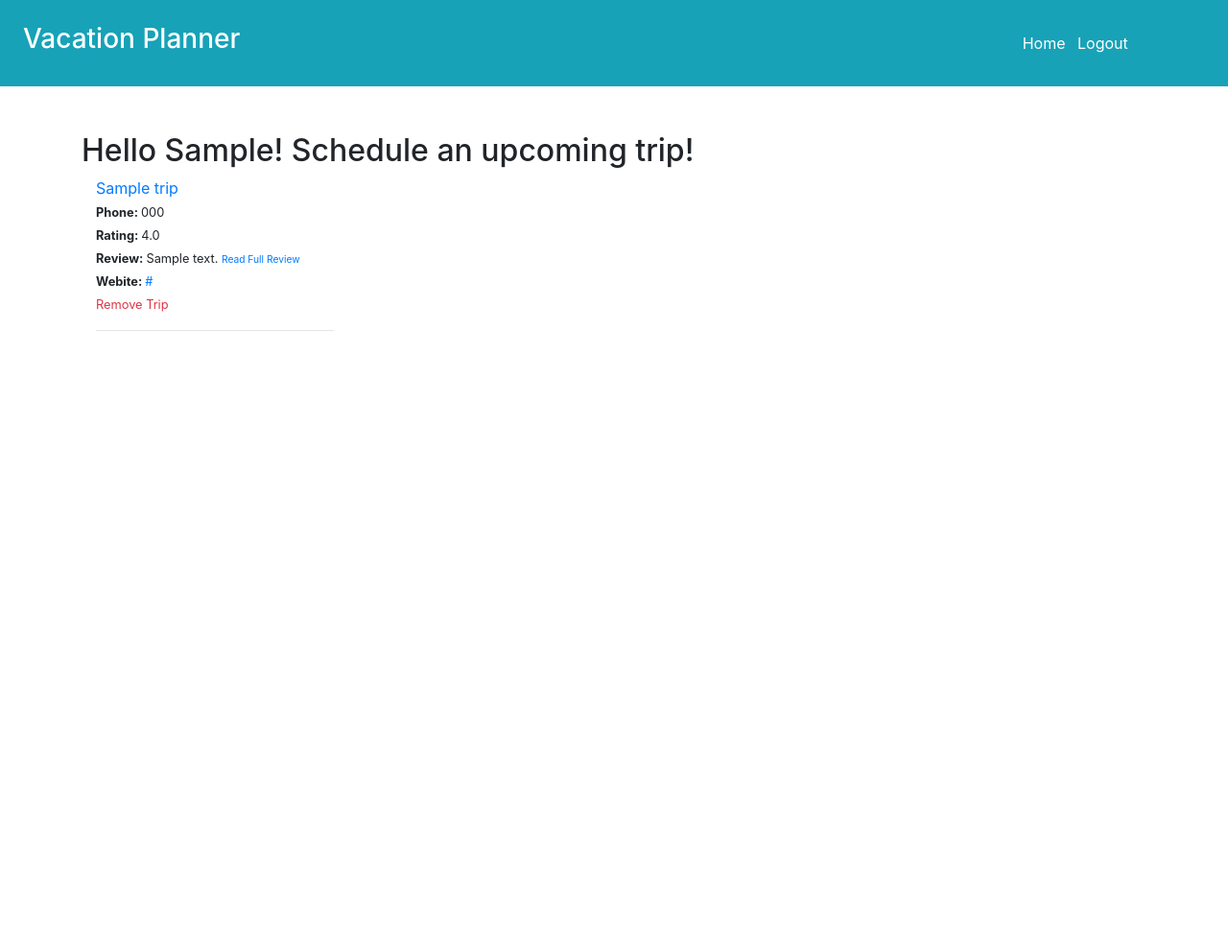
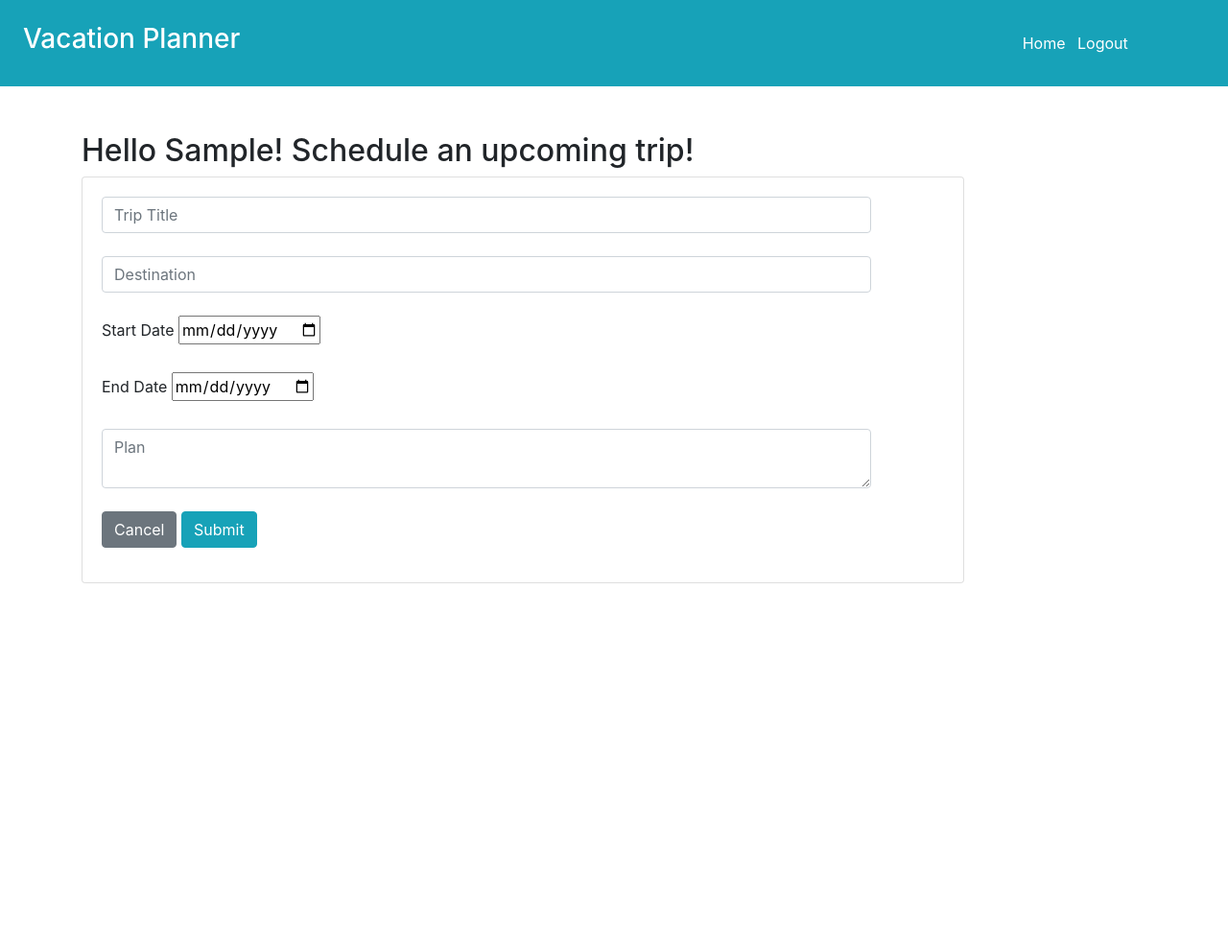
Before and after one commit to aaronclare3/vacation_planner, a Django app: template apps/belt_app/templates/belt_app/createtrip.html in a window 1280 px wide. Shown: the top 983 px of the page at 96% size. After the commit the page ends 608 px from the top, so only its background shows below. Run offline with Django 3.2, Linux system fonts and the light colour scheme; the template is opened without the code that fills it: values that come from a table or form of the project are taken from there, others are empty; tables that the repository leaves empty hold one stand-in row (values such as "Sample post"); one stand-in notice (Sample message) is shown; parts of the project's set-up code (start-up, migrations or seed data) failed here and were passed over; some libraries are stand-ins or nearby versions.

Commit message:
moved map to home page, removed all trips table

```diff
--- a/apps/belt_app/templates/belt_app/createtrip.html
+++ b/apps/belt_app/templates/belt_app/createtrip.html
@@ -29,135 +29,82 @@
     </nav>
     <div class="container">
         <h2>Hello {{ current_user.first_name }}! Schedule an upcoming trip!</h2>
-        <div class="col-3 scroll">
-            {% for trip in sidebar_trips %}
-            <a href="trips/{{trip.id}}"><header>{{trip.title}}</header></a>
-            <span class='small font-weight-bold'>Phone: </span><span class="small">{{ trip.phone_number }}</span><br>
-            <span class='small font-weight-bold'>Rating: </span><span class="small">{{ trip.rating }}</span><br>
-            <span class='small font-weight-bold'>Review: </span><span class="small">{{ trip.review | truncatechars:85 }} <a href="trips/{{trip.id}}" class="small">Read Full Review</a></span><br>
-            <span class='small font-weight-bold'>Webite: </span><span class="small"><a href="{{trip.website}}" target="_blank"> {{ trip.website }}</a></span><br>
-            {% if trip.trip_host.id == current_user.id %}
-            <a class="text-danger" href="remove/{{trip.id}}"><span class="small">Remove Trip</span></a>
-            {% endif %}
-            <hr>
-            {% endfor %}
-        </div>
-        <div class="col-7">
-                <div class="row mb-4 mt-3 align-items-center">
-                    <div class="col-6">
-                        <h5 class="mb-3" id="Anchor">Start planning your trips!</h5>
-                        <form action="process_create" method = 'post'>
+        <div class="row">
+            <div class="col-sm-10">
+                <div class="card">
+                    <div class="card-body">
+                        <form action="/process_create" class="form" method='post' autocomplete="off">
                             {% csrf_token %}
-                            <div class="form-group">
-                                <label for="title">Trip Title:</label>
-                                <input type="text" name='title'>
-                                <label for="destination">Destination:</label>
-                                <input type="text" name='destination'>
-                                <label for="startdate">Start Date: </label>
-                                <input type="date" name="startdate" id="startdate">
-                                <label for="enddate">End Date: </label>
-                                <input type="date" name="enddate" id="enddate"><br>
-                                <label for="plan">Plan: </label>
-                                <textarea type="text" id="plan" name='plan'></textarea>
+                            <div class="form-group mb-4 row">
+                                <div class="col-lg-11">
+                                    <input type="text" id='title' name = 'title' class="form-control" placeholder='Trip Title'>
+                                        {% for message in messages %}
+                                        {% if message.extra_tags == 'destination' %}
+                                        <p class="position-absolute d-block text-danger"><small>{{ message }}</small></p>
+                                        {% endif %}
+                                        {% endfor %}
+                                    </div>
+                                </div>
 
-                                <div class="input-group-append">
-                                    <button class='btn btn-info btn-sm' type= 'submit'>Submit</button>
+                                <div class="form-group mb-4 row">
+                                    <div class="col-lg-11">
+                                        <input type="text" id='destination' name = 'destination' class="form-control" placeholder='Destination'>
+                                        {% for message in messages %}
+                                        {% if message.extra_tags == 'destination' %}
+                                        <p class="position-absolute d-block text-danger"><small>{{ message }}</small></p>
+                                        {% endif %}
+                                        {% endfor %}
+                                    </div>
                                 </div>
-                            </div>
-                        </form>
-                    </div>
-                </div>
-                <div class="row">
-                    <div class="col-12">
-                        <div id="map"></div>
+
+                                <div class="form-group mb-4 row">
+                                    <div class="col-lg-11">
+                                        <label for="startdate">Start Date</label>
+                                        <input type="date" name="startdate" id="startdate">
+                                        {% for message in messages %}
+                                        {% if message.extra_tags == 'enterstartdate' or message.extra_tags == 'date' %}
+                                        <p class="position-absolute d-block text-danger"><small>{{ message }}</small></p>
+                                        {% endif %}
+                                        {% endfor %}
+                                    </div>
+                                </div>
+
+                                <div class="form-group mb-4 row">
+                                    <div class="col-lg-11">
+                                        <label for="enddate">End Date</label>
+                                        <input type="date" name="enddate" id="enddate">
+                                        {% for message in messages %}
+                                        {% if message.extra_tags == 'invalid' or message.extra_tags == 'enterenddate' %}
+                                        <p class="position-absolute d-block text-danger"><small>{{ message }}</small></p>
+                                        {% endif %}
+                                        {% endfor %}
+                                    </div>
+                                </div>
+
+                                <div class="form-group mb-4 row">
+                                    <div class="col-lg-11">
+                                        <textarea type="text" name='plan' class='form-control' placeholder='Plan'></textarea>
+                                        {% for message in messages %}
+                                        {% if message.extra_tags == 'plan' %}
+                                        <p class="position-absolute d-block text-danger"><small>{{ message }}</small></p>
+                                        {% endif %}
+                                        {% endfor %}
+                                    </div>
+                                </div>
+
+                                <div class="form-group row">
+                                    <div class="col-lg-11">
+                                        <button type='reset' class='btn btn-secondary'>Cancel</button>
+                                        <button type='submit' class='btn text-white btn-info'>Submit</button>
+                                    </div>
+                                </div>
+                            </form>
+
+                        </div>
                     </div>
                 </div>
             </div>
         </div>
     </div>
-    <script>
-    // Initialize and add the map
-
-        function initMap() {
-            var options = {
-                zoom: 12,
-                center: {lat: 47.4, lng: -123}
-                    // {{last_trip.latitude}}, lng: {{last_trip.longitude}}}
-            }
-            var map = new google.maps.Map(document.getElementById("map"), options);
-
-
-            // STORING ALL THE MARKERS IN AN ARRAY
-            // var markers = [
-            // {
-            //     coords: coords,
-            //     iconImage: {url:"/static/trips/img/icon.png", scaledSize: new google.maps.Size(30,30)},
-            //     content: '<p><strong>Bellevue, WA</strong></p><p>Butthole, WA</p>'
-            // }
-            // ]
-
-            // LOOPING THROUGH ARRAY TO DISPLAY MARKERS
-            // for (var i = 0; i < markers.length; i++){
-            //     addMarker(markers[i]);
-            // }
-
-            // marker = []
-            // {% for trip in all_trips %}
-            // coords = {lat: {{trip.latitude}}, lng: {{trip.longitude}}}
-            // content = '<p><strong>{{trip.title}}</strong></p><p>{{trip.address}}</p>'
-            // marker.push(coords)
-            // marker.push(content)
-            // {% endfor %}
-            marker = []
-            {% for trip in all_trips %}
-
-            iwcontentstr = '<div id="content">'+'<div id="siteNotice">'+'</div>'+
-                            '<h5 id="firstHeading" class="firstHeading">{{trip.title}}</h1>'+'<div id="bodyContent">'+
-                            '<p><b>Address:</b> {{trip.formatted_address}}</p>' +
-                            '<a href="#" id="Anchor">Fireworks?</a> '+
-                            '</div>'+
-                            '</div>';
-
-
-
-            props = {
-                'coords': {lat: {{trip.latitude}}, lng: {{trip.longitude}}},
-                'content': iwcontentstr
-            }
-            marker.push(props)
-            {% endfor %}
-
-            for (var i = 0; i < marker.length; i++){
-                addMarker(marker[i]);
-            }
-
-            marker.addEventListener("onmouseover", function(){
-                marker.grow
-            });
-
-            // THE FUNCTION FOR ADDING A MARKER
-            function addMarker(props){
-                var marker = new google.maps.Marker({
-                    position: props.coords,
-                    map: map,
-                    animation: google.maps.Animation.DROP,
-                    // content: props.content
-                });
-                if(props.content){
-                    var infowindow = new google.maps.InfoWindow({
-                        content: props.content
-                    });
-                    marker.addListener('click', function() {
-                    infowindow.open(map, marker);
-                    });
-                }
-            }
-        }
-
-    </script>
-
-    <script async defer
-    src="https://maps.googleapis.com/maps/api/js?key=AIzaSyB4HjeXhplfNZb1oPX3HlrQkFz2FuCzoAs&callback=initMap">
-    </script>
 </body>
 </html>
--- a/apps/belt_app/urls.py
+++ b/apps/belt_app/urls.py
@@ -7,7 +7,6 @@
     url(r'^process_login$', views.processlogin),
     url(r'^logout$', views.logout),
     url(r'^home$', views.home),
-    url(r'^jointrip/(?P<num>\d+)$', views.jointrip),
     url(r'^removetrip/(?P<num>\d+)$', views.removetrip),
     url(r'^deletetrip/(?P<num>\d+)$', views.deletetrip),
     url(r'^editthis$', views.edittrip),
```
Also changed, not shown: apps/belt_app/templates/belt_app/home.html (+98 -24 lines), apps/belt_app/templates/belt_app/tripinfo.html (+3 -7 lines), apps/belt_app/views.py (+13 -17 lines).
